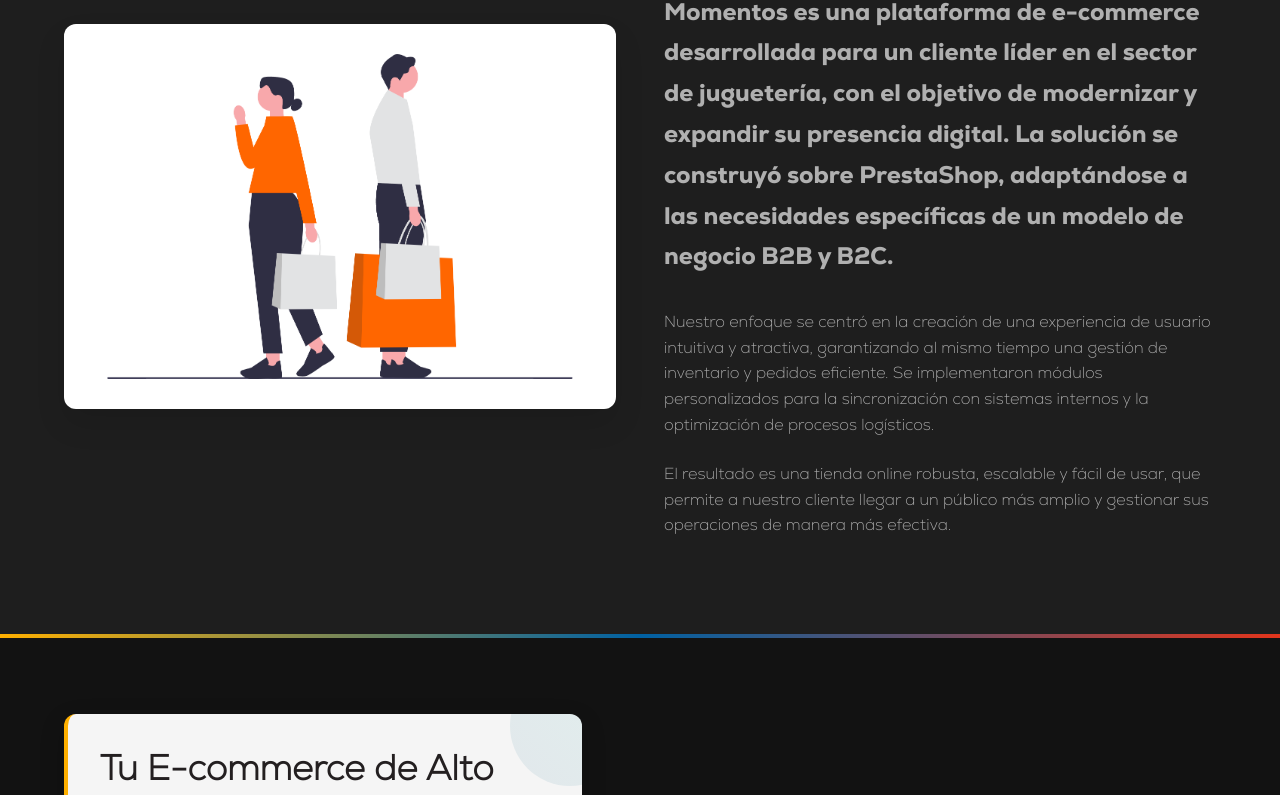
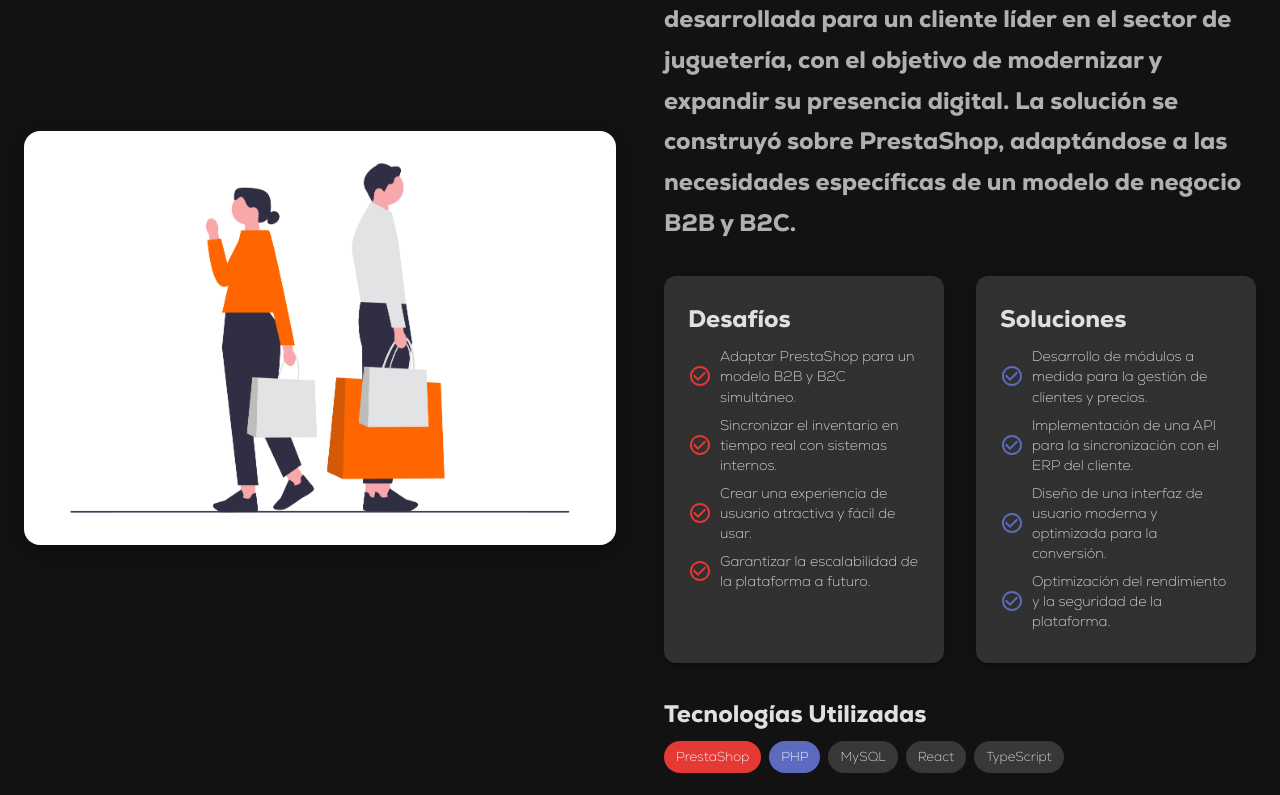
Before and after one commit to JereNatalini/SaurenLanding, a React (Vite) app in the folder landing-sauren/: page /#/momentosInolvidables in a window 1280 px wide. Shown: the part 871-1666 px from the top of the page. Built offline with nearby package versions, Linux system fonts and the light colour scheme.

Commit message:
AboutUs project momentos mejorado

```diff
--- a/landing-sauren/src/pages/Projects/Momentos/AboutProjectSectionMomentos.tsx
+++ b/landing-sauren/src/pages/Projects/Momentos/AboutProjectSectionMomentos.tsx
@@ -1,50 +1,103 @@
 import React, { useEffect } from 'react';
-import { Container, Typography, Box, Grid } from '@mui/material';
-import theme from '../../../theme';
-import projectImage from '../../../assets/images/momentosps.png'; // Placeholder image
+import { Container, Typography, Box, Grid, Paper, Chip } from '@mui/material';
+import { useTheme } from '@mui/material/styles';
+import projectImage from '../../../assets/images/momentosps.png';
 import AOS from 'aos';
 import 'aos/dist/aos.css';
+import CheckCircleOutlineIcon from '@mui/icons-material/CheckCircleOutline';
 
 const AboutProjectSectionMomentos: React.FC = () => {
+  const theme = useTheme();
+
   useEffect(() => {
     AOS.init({ duration: 800, once: true });
   }, []);
 
+  const challenges = [
+    "Adaptar PrestaShop para un modelo B2B y B2C simultáneo.",
+    "Sincronizar el inventario en tiempo real con sistemas internos.",
+    "Crear una experiencia de usuario atractiva y fácil de usar.",
+    "Garantizar la escalabilidad de la plataforma a futuro."
+  ];
+
+  const solutions = [
+    "Desarrollo de módulos a medida para la gestión de clientes y precios.",
+    "Implementación de una API para la sincronización con el ERP del cliente.",
+    "Diseño de una interfaz de usuario moderna y optimizada para la conversión.",
+    "Optimización del rendimiento y la seguridad de la plataforma."
+  ];
+
   return (
-    <Box sx={{ py: { xs: 8, md: 12 }, backgroundColor: 'background.paper' }}>
-      <Container maxWidth="lg">
+    <Box sx={{ py: { xs: 8, md: 12 }, backgroundColor: 'background.default' }}>
+      <Container maxWidth="xl">
         <Grid container spacing={6} alignItems="center">
-          <Grid item xs={12} md={6} data-aos="fade-right" data-aos-once="true">
+          {/* Columna de la imagen */}
+          <Grid item xs={12} md={6} data-aos="fade-right">
             <Box
               component="img"
               src={projectImage}
-              alt="Project Overview"
+              alt="Visión general del proyecto Momentos"
               sx={{
                 width: '100%',
                 height: 'auto',
-                borderRadius: '12px',
-                boxShadow: '0 15px 30px rgba(0,0,0,0.1)',
+                borderRadius: '16px',
+                boxShadow: theme.shadows[10],
                 transition: 'transform 0.4s ease-in-out, box-shadow 0.4s ease-in-out',
                 '&:hover': {
-                  transform: 'scale(1.03) rotate(2deg)',
-                  boxShadow: '0 20px 40px rgba(0,0,0,0.2)',
+                  transform: 'scale(1.03)',
+                  boxShadow: theme.shadows[20],
                 }
               }}
             />
           </Grid>
-          <Grid item xs={12} md={6} data-aos="fade-left" data-aos-once="true">
-            <Typography variant="h3" component="h2" fontWeight="bold" gutterBottom sx={{ mb: 3 }} data-aos="fade-up" data-aos-delay="100">
-              Sobre el Proyecto <Box component="span" sx={{ color: theme.palette.primary.main }}>Momentos</Box>
+          {/* Columna del texto */}
+          <Grid item xs={12} md={6} data-aos="fade-left">
+            <Typography variant="h2" component="h2" fontWeight="bold" gutterBottom>
+              Sobre el Proyecto <Box component="span" sx={{ color: 'primary.main' }}>Momentos</Box>
             </Typography>
-            <Typography variant="h6" color="text.secondary" sx={{ mb: 4, lineHeight: 1.7 }} data-aos="fade-up" data-aos-delay="200">
+            <Typography variant="h6" color="text.secondary" sx={{ mb: 4, lineHeight: 1.7 }}>
               Momentos es una plataforma de e-commerce desarrollada para un cliente líder en el sector de juguetería, con el objetivo de modernizar y expandir su presencia digital. La solución se construyó sobre PrestaShop, adaptándose a las necesidades específicas de un modelo de negocio B2B y B2C.
             </Typography>
-            <Typography variant="body1" color="text.secondary" sx={{ mb: 3 }} data-aos="fade-up" data-aos-delay="300">
-              Nuestro enfoque se centró en la creación de una experiencia de usuario intuitiva y atractiva, garantizando al mismo tiempo una gestión de inventario y pedidos eficiente. Se implementaron módulos personalizados para la sincronización con sistemas internos y la optimización de procesos logísticos.
-            </Typography>
-            <Typography variant="body1" color="text.secondary" data-aos="fade-up" data-aos-delay="400">
-              El resultado es una tienda online robusta, escalable y fácil de usar, que permite a nuestro cliente llegar a un público más amplio y gestionar sus operaciones de manera más efectiva.
-            </Typography>
+
+            <Grid container spacing={4}>
+              <Grid item xs={12} sm={6}>
+                <Paper elevation={3} sx={{ p: 3, borderRadius: '12px', height: '100%' }}>
+                  <Typography variant="h6" fontWeight="bold" gutterBottom>Desafíos</Typography>
+                  <Box>
+                    {challenges.map((challenge, index) => (
+                      <Box key={index} sx={{ display: 'flex', alignItems: 'center', mb: 1 }}>
+                        <CheckCircleOutlineIcon color="primary" sx={{ mr: 1 }} />
+                        <Typography variant="body2">{challenge}</Typography>
+                      </Box>
+                    ))}
+                  </Box>
+                </Paper>
+              </Grid>
+              <Grid item xs={12} sm={6}>
+                <Paper elevation={3} sx={{ p: 3, borderRadius: '12px', height: '100%' }}>
+                  <Typography variant="h6" fontWeight="bold" gutterBottom>Soluciones</Typography>
+                  <Box>
+                    {solutions.map((solution, index) => (
+                      <Box key={index} sx={{ display: 'flex', alignItems: 'center', mb: 1 }}>
+                        <CheckCircleOutlineIcon color="secondary" sx={{ mr: 1 }} />
+                        <Typography variant="body2">{solution}</Typography>
+                      </Box>
+                    ))}
+                  </Box>
+                </Paper>
+              </Grid>
+            </Grid>
+
+            <Box sx={{ mt: 4 }}>
+              <Typography variant="h6" fontWeight="bold" gutterBottom>Tecnologías Utilizadas</Typography>
+              <Box>
+                <Chip label="PrestaShop" color="primary" sx={{ mr: 1, mb: 1 }} />
+                <Chip label="PHP" color="secondary" sx={{ mr: 1, mb: 1 }} />
+                <Chip label="MySQL" sx={{ mr: 1, mb: 1 }} />
+                <Chip label="React" sx={{ mr: 1, mb: 1 }} />
+                <Chip label="TypeScript" sx={{ mr: 1, mb: 1 }} />
+              </Box>
+            </Box>
           </Grid>
         </Grid>
       </Container>
--- a/landing-sauren/src/pages/Projects/Momentos/FeaturesSectionMomentos.tsx
+++ b/landing-sauren/src/pages/Projects/Momentos/FeaturesSectionMomentos.tsx
@@ -224,7 +224,7 @@
               </Box>
 
               <Typography variant="body1" sx={{
-                color: theme.palette.text.secondary,
+                color: mode === 'dark' ? theme.palette.text.secondary : theme.palette.text.primary,
                 mb: 2,
                 pl: { xs: 0, sm: 6 }, // Adjust padding for mobile
                 fontSize: { xs: '0.95rem', md: '1rem' }
```
